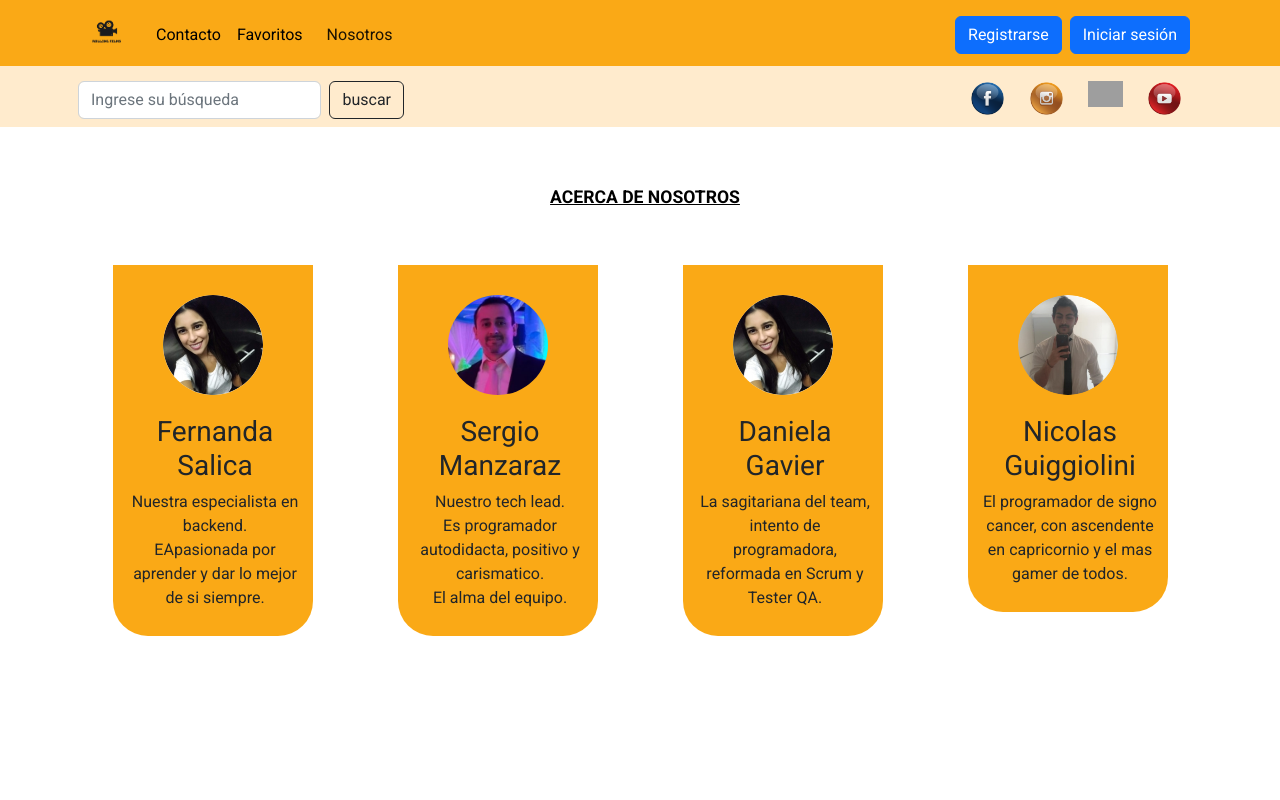
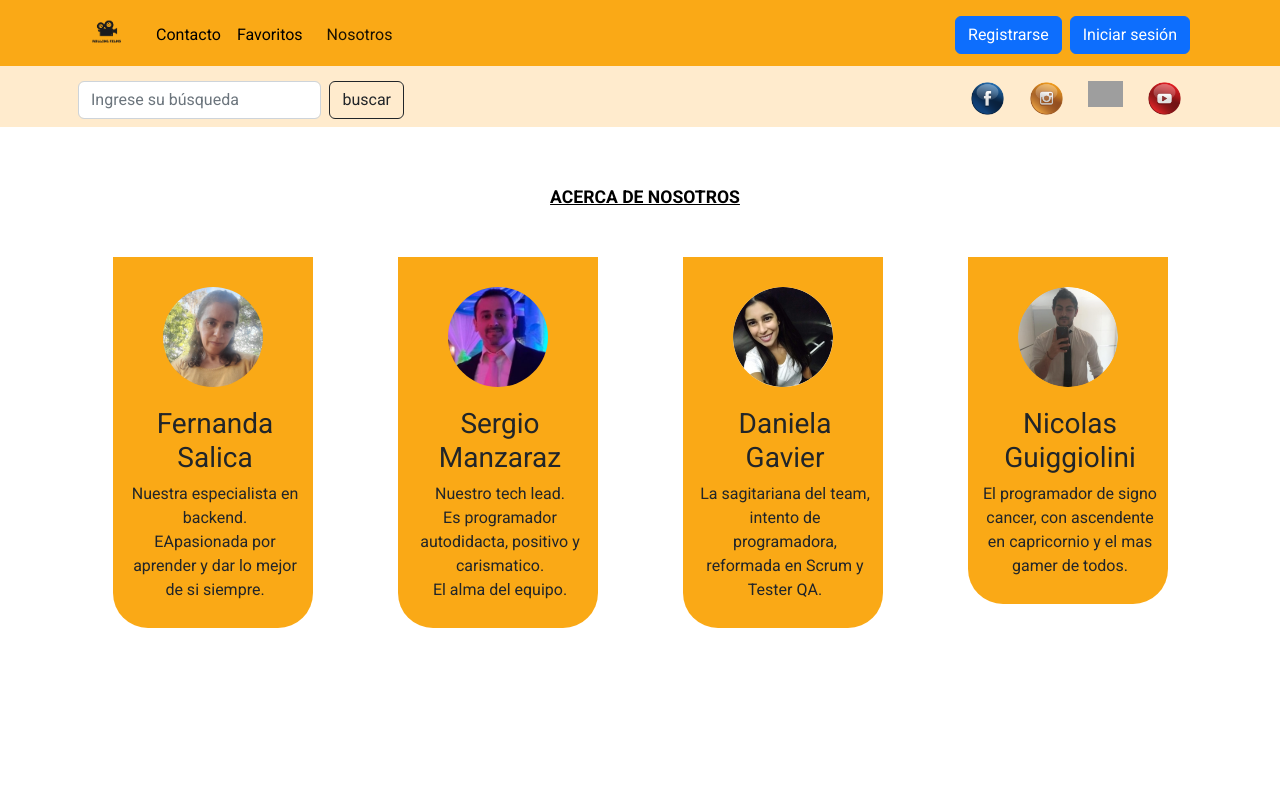
Before and after one commit to admanser/React_Proyecto_3, a React (Create React App) app: page /AboutUs in a window 1280 px wide. Shown: the top 800 px of the page. Built offline with nearby package versions, Linux system fonts and the light colour scheme; grey boxes are pictures that could not be loaded.

Commit message:
add fers image

```diff
--- a/src/pages/AboutUs.jsx
+++ b/src/pages/AboutUs.jsx
@@ -1,4 +1,5 @@
 import React from "react";
+import Fer from "../img/fer.jpg";
 import Checho from "../img/checho.jpg";
 import Nico from "../img/nicolasg.png";
 import Dani from "../img/daniela.png";
@@ -9,7 +10,6 @@ const AboutUs = () => {
       <div class="Acercadenosotros">
         <h2>ACERCA DE NOSOTROS</h2>
         <br />
-        <h4></h4>
       </div>
 
       {/* <!--inicio de fotos integrantes--> */}
@@ -19,7 +19,7 @@ const AboutUs = () => {
           <div class="row text-center d-flex">
             <div class="col d-flex justify-content-center">
               <div class="contenedor transform-img">
-                <img src={Dani} alt="Facu" />
+                <img src={Fer} alt="Facu" />
                 <div class="detalle">
                   <h3>
                     Fernanda <br />
```
Also changed, not shown: src/img/fer.jpg (added).
